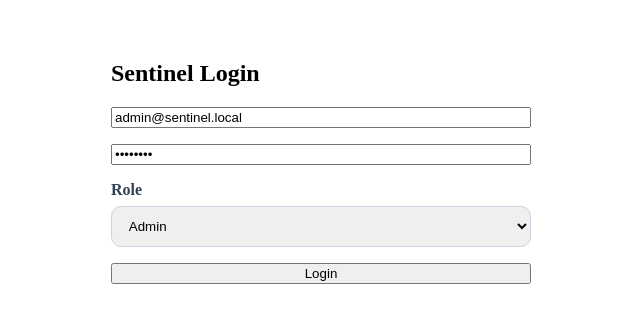
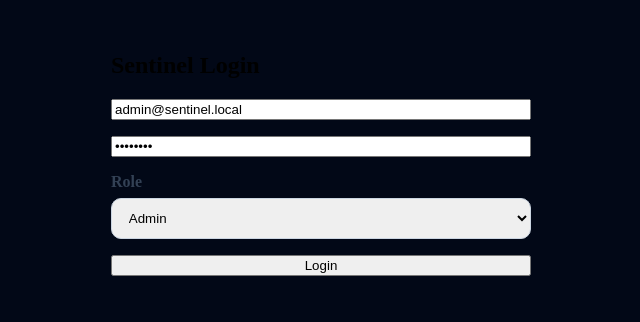
Before and after one commit to Tunar707/sentinel-mini-siem, a React (Vite) app in the folder client/: page / in a window 1280 px wide. Shown: the top 322 px of the page, without its empty margins (319-959 px from the left). Built offline with nearby package versions, Linux system fonts and the light colour scheme.

Commit message:
style(ui): make SOC layout full-viewport and remove outer borders

```diff
--- a/client/index.html
+++ b/client/index.html
@@ -4,6 +4,18 @@
     <meta charset="UTF-8" />
     <meta name="viewport" content="width=device-width, initial-scale=1.0" />
     <title>Sentinel Mini SIEM</title>
+    <style>
+      html, body, #root {
+        width: 100%;
+        height: 100%;
+        margin: 0;
+        background: #020817;
+      }
+
+      body {
+        min-height: 100vh;
+      }
+    </style>
   </head>
   <body>
     <div id="root"></div>
--- a/client/src/App.tsx
+++ b/client/src/App.tsx
@@ -2917,12 +2917,13 @@ if (portalMode === 'employee' || currentUserRole === 'employee') {
 
   return (
     <div style={{
+      width: '100vw',
       minHeight: '100vh',
       background: 'linear-gradient(135deg, #0f172a 0%, #0b1f3a 30%, #123a72 100%)',
       color: '#e2e8f0',
       fontFamily: 'Inter, system-ui, sans-serif'
     }}>
-      <div style={{ display: 'flex', minHeight: '100vh', padding: '1.25rem' }}>
+      <div style={{ display: 'flex', minHeight: '100vh', width: '100%', padding: 0 }}>
         <aside style={{
           width: sidebarCollapsed ? '88px' : '248px',
           transition: 'width 0.2s ease',
```
